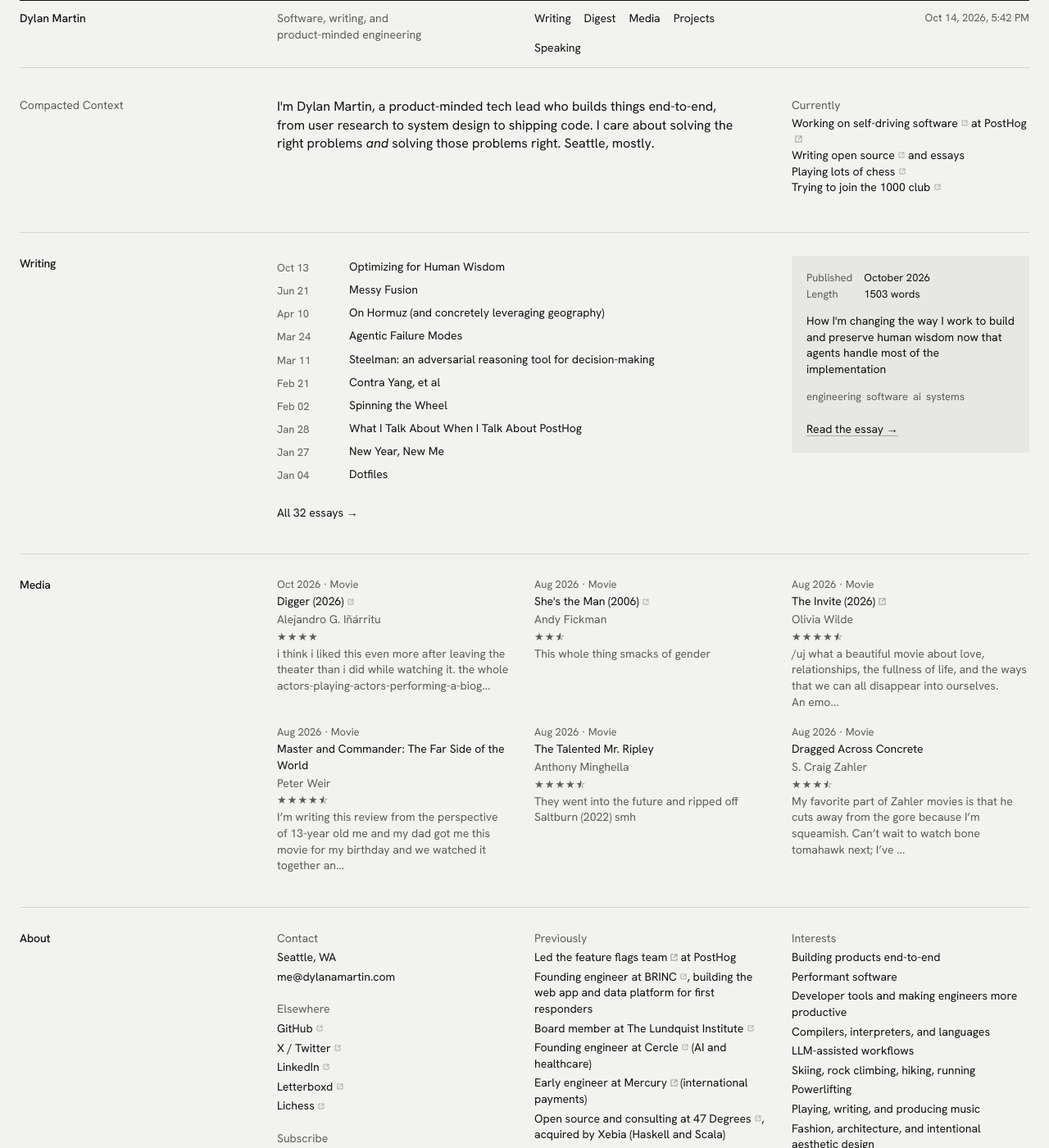
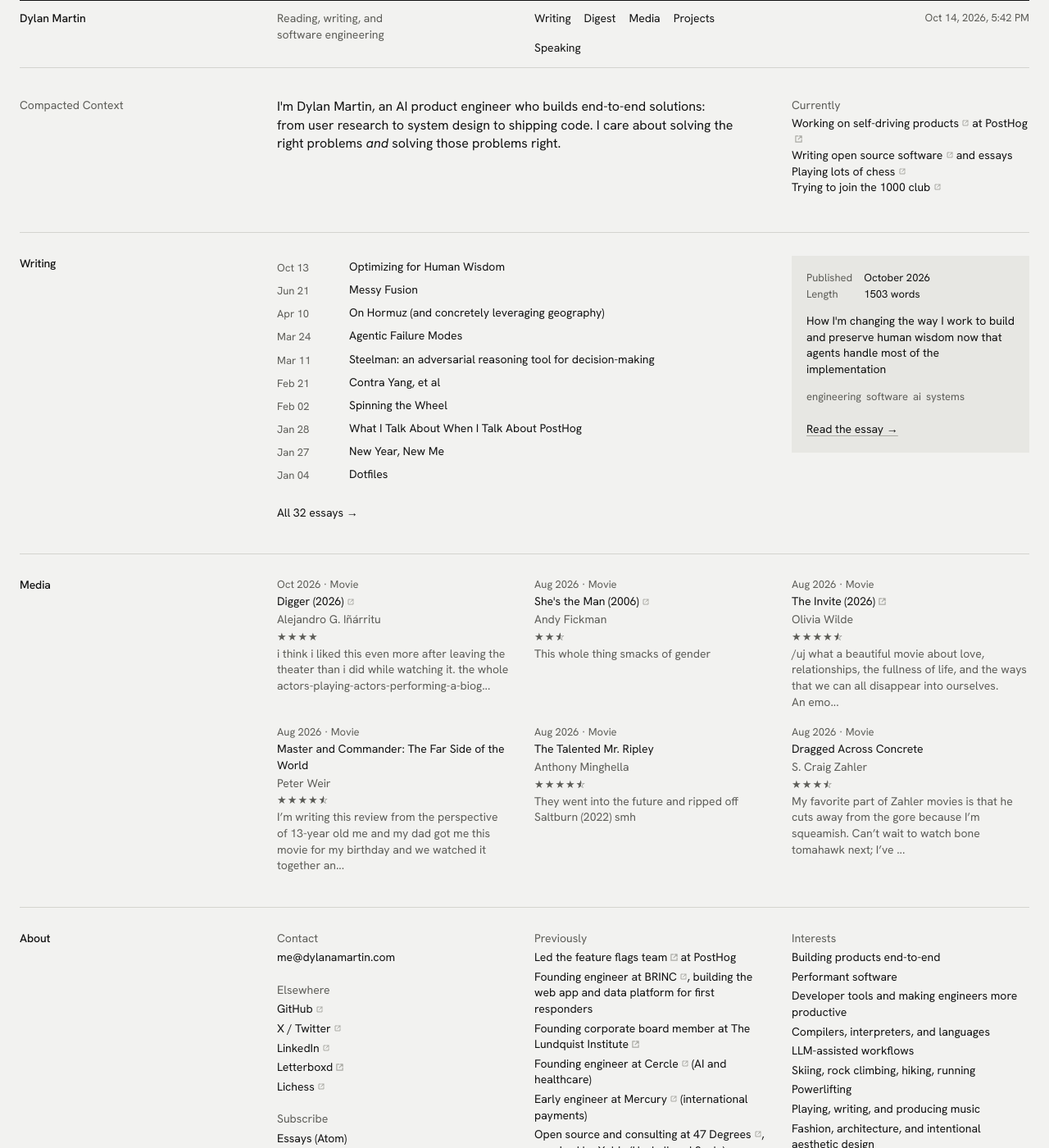
Before and after one commit to dmarticus/dmarticus.github.io, a Jekyll site: the page built from index.html, in a window 1280 px wide and 1400 px high. Shown: the whole window at 82% size. Built offline with Jekyll 4.4.1, drawn with Linux system fonts in a browser that asks for light colours; some of the changed lines change nothing that is shown.

Commit message:
Copy edits to the intro, bar description, and Currently list

```diff
--- a/_includes/navigation.html
+++ b/_includes/navigation.html
@@ -1,6 +1,6 @@
 <header class="bar g">
     <div class="bar-name"><a href="/">Dylan Martin</a></div>
-    <div class="bar-desc">Software, writing, and<br />product-minded engineering</div>
+    <div class="bar-desc">Reading, writing, and<br />software engineering</div>
     <nav class="site-nav" aria-label="Sections">
         <ul>
             <li><a href="/writing.html" {% if page.url == '/writing.html' or page.collection == 'posts' %}class="active"{% endif %}>Writing</a></li>
--- a/index.html
+++ b/index.html
@@ -6,32 +6,57 @@ title: Home
 <section class="row row-open g">
     <div class="row-label dim">Compacted Context</div>
     <p class="intro">
-        I'm Dylan Martin, a product-minded tech lead who builds things
-        end-to-end, from user research to system design to shipping code. I
-        care about solving the right problems <em>and</em> solving those
-        problems right. Seattle, mostly.
+        I'm Dylan Martin, an AI product engineer who builds end-to-end
+        solutions: from user research to system design to shipping code. I care
+        about solving the right problems <em>and</em> solving those problems
+        right.
     </p>
     <div class="aside">
         <span class="label">Currently</span>
         <ul class="cols-list" style="list-style: none; padding: 0">
             <li>
                 Working on
-                <a href="https://posthog.com/teams/self-driving" rel="noreferrer" target="_blank">self-driving software</a>
+                <a
+                    href="https://posthog.com/teams/self-driving"
+                    rel="noreferrer"
+                    target="_blank"
+                    >self-driving products</a
+                >
                 at
-                <a href="https://www.posthog.com/" rel="noreferrer" target="_blank">PostHog</a>
+                <a
+                    href="https://www.posthog.com/"
+                    rel="noreferrer"
+                    target="_blank"
+                    >PostHog</a
+                >
             </li>
             <li>
                 Writing
-                <a href="https://github.com/dmarticus/" rel="noreferrer" target="_blank">open source</a>
+                <a
+                    href="https://github.com/dmarticus/"
+                    rel="noreferrer"
+                    target="_blank"
+                    >open source software</a
+                >
                 and <a href="/writing.html">essays</a>
             </li>
             <li>
                 Playing lots of
-                <a href="https://lichess.org/@/dmarticus" rel="noreferrer" target="_blank">chess</a>
+                <a
+                    href="https://lichess.org/@/dmarticus"
+                    rel="noreferrer"
+                    target="_blank"
+                    >chess</a
+                >
             </li>
             <li>
                 Trying to join the
-                <a href="https://www.menshealth.com/fitness/a37989261/1000-pound-club/" rel="noreferrer" target="_blank">1000 club</a>
+                <a
+                    href="https://www.menshealth.com/fitness/a37989261/1000-pound-club/"
+                    rel="noreferrer"
+                    target="_blank"
+                    >1000 club</a
+                >
             </li>
         </ul>
     </div>
@@ -41,32 +66,42 @@ title: Home
     <div class="row-label">
         <h2><a href="/writing.html">Writing</a></h2>
     </div>
-    {% assign recent = site.posts | slice: 0, 10 %}
-    {% include post-list.html posts=recent more="All 32 essays" %}
+    {% assign recent = site.posts | slice: 0, 10 %} {% include post-list.html
+    posts=recent more="All 32 essays" %}
 </section>
 
 <section class="row g" id="media">
     <div class="row-label">
         <h2><a href="/media.html">Media</a></h2>
     </div>
-    {% assign recent_log = site.data.log | sort: "date" | reverse | slice: 0, 6 %}
+    {% assign recent_log = site.data.log | sort: "date" | reverse | slice: 0, 6
+    %}
     <div class="reading">
         {% for entry in recent_log %}
         <article>
             <span class="num dim">
-                {% if entry.date.size > 4 %}{{ entry.date | date: "%b %Y" }}{% else %}{{ entry.date }}{% endif %}
-                &middot; {{ entry.type | capitalize }}
+                {% if entry.date.size > 4 %}{{ entry.date | date: "%b %Y" }}{%
+                else %}{{ entry.date }}{% endif %} &middot; {{ entry.type |
+                capitalize }}
             </span>
             {% if entry.url %}
-            <a href="{{ entry.url }}" rel="noreferrer" target="_blank">{{ entry.title }}</a>
+            <a href="{{ entry.url }}" rel="noreferrer" target="_blank"
+                >{{ entry.title }}</a
+            >
             {% elsif entry.letterboxd %}
-            <a href="{{ entry.letterboxd }}" rel="noreferrer" target="_blank">{{ entry.title }}{% if entry.year %} ({{ entry.year }}){% endif %}</a>
+            <a href="{{ entry.letterboxd }}" rel="noreferrer" target="_blank"
+                >{{ entry.title }}{% if entry.year %} ({{ entry.year }}){% endif
+                %}</a
+            >
             {% else %}
             <span>{{ entry.title }}</span>
-            {% endif %}
-            {% if entry.creator %}<span class="dim">{{ entry.creator }}</span>{% endif %}
-            {% if entry.rating %}<span class="rating num">{% include stars.html rating=entry.rating %}</span>{% endif %}
-            {% if entry.note %}<span class="note">{{ entry.note | strip_html | truncate: 140 }}</span>{% endif %}
+            {% endif %} {% if entry.creator %}<span class="dim"
+                >{{ entry.creator }}</span
+            >{% endif %} {% if entry.rating %}<span class="rating num"
+                >{% include stars.html rating=entry.rating %}</span
+            >{% endif %} {% if entry.note %}<span class="note"
+                >{{ entry.note | strip_html | truncate: 140 }}</span
+            >{% endif %}
         </article>
         {% endfor %}
     </div>
@@ -81,18 +116,56 @@ title: Home
             <div class="block">
                 <span class="label">Contact</span>
                 <ul>
-                    <li>Seattle, WA</li>
-                    <li><a href="mailto:me@dylanamartin.com">me@dylanamartin.com</a></li>
+                    <li>
+                        <a href="mailto:me@dylanamartin.com"
+                            >me@dylanamartin.com</a
+                        >
+                    </li>
                 </ul>
             </div>
             <div class="block">
                 <span class="label">Elsewhere</span>
                 <ul>
-                    <li><a href="https://github.com/dmarticus/" rel="noreferrer" target="_blank">GitHub</a></li>
-                    <li><a href="https://www.x.com/dmarticus/" rel="noreferrer" target="_blank">X / Twitter</a></li>
-                    <li><a href="https://www.linkedin.com/in/dmarticus/" rel="noreferrer" target="_blank">LinkedIn</a></li>
-                    <li><a href="https://letterboxd.com/dmarticus/" rel="noreferrer" target="_blank">Letterboxd</a></li>
-                    <li><a href="https://lichess.org/@/dmarticus" rel="noreferrer" target="_blank">Lichess</a></li>
+                    <li>
+                        <a
+                            href="https://github.com/dmarticus/"
+                            rel="noreferrer"
+                            target="_blank"
+                            >GitHub</a
+                        >
+                    </li>
+                    <li>
+                        <a
+                            href="https://www.x.com/dmarticus/"
+                            rel="noreferrer"
+                            target="_blank"
+                            >X / Twitter</a
+                        >
+                    </li>
+                    <li>
+                        <a
+                            href="https://www.linkedin.com/in/dmarticus/"
+                            rel="noreferrer"
+                            target="_blank"
+                            >LinkedIn</a
+                        >
+                    </li>
+                    <li>
+                        <a
+                            href="https://letterboxd.com/dmarticus/"
+                            rel="noreferrer"
+                            target="_blank"
+                            >Letterboxd</a
+                        >
+                    </li>
+                    <li>
+                        <a
+                            href="https://lichess.org/@/dmarticus"
+                            rel="noreferrer"
+                            target="_blank"
+                            >Lichess</a
+                        >
+                    </li>
                 </ul>
             </div>
             <div class="block">
@@ -107,14 +180,83 @@ title: Home
             <div class="block">
                 <span class="label">Previously</span>
                 <ul>
-                    <li>Led the <a href="https://posthog.com/teams/feature-flags" rel="noreferrer" target="_blank">feature flags team</a> at PostHog</li>
-                    <li>Founding engineer at <a href="https://brincdrones.com/" rel="noreferrer" target="_blank">BRINC</a>, building the web app and data platform for first responders</li>
-                    <li>Board member at <a href="https://lundquist.org/" rel="noreferrer" target="_blank">The Lundquist Institute</a></li>
-                    <li>Founding engineer at <a href="https://www.cercle.ai/" rel="noreferrer" target="_blank">Cercle</a> (AI and healthcare)</li>
-                    <li>Early engineer at <a href="https://mercury.com/about" rel="noreferrer" target="_blank">Mercury</a> (international payments)</li>
-                    <li>Open source and consulting at <a href="https://xebia.com/digital-products-platforms/functional-programming/" rel="noreferrer" target="_blank">47 Degrees</a>, acquired by Xebia (Haskell and Scala)</li>
-                    <li>Five years at <a href="https://www.qualtrics.com/qualtrics-life/why-qualtrics-dylan-martin-software-engineer-seattle-wa/" rel="noreferrer" target="_blank">Qualtrics</a> (test tooling, distributed systems)</li>
-                    <li>Physics, CS, math, film, and music at <a href="https://www.whitman.edu/" rel="noreferrer" target="_blank">Whitman College</a></li>
+                    <li>
+                        Led the
+                        <a
+                            href="https://posthog.com/teams/feature-flags"
+                            rel="noreferrer"
+                            target="_blank"
+                            >feature flags team</a
+                        >
+                        at PostHog
+                    </li>
+                    <li>
+                        Founding engineer at
+                        <a
+                            href="https://brincdrones.com/"
+                            rel="noreferrer"
+                            target="_blank"
+                            >BRINC</a
+                        >, building the web app and data platform for first
+                        responders
+                    </li>
+                    <li>
+                        Founding corporate board member at
+                        <a
+                            href="https://lundquist.org/"
+                            rel="noreferrer"
+                            target="_blank"
+                            >The Lundquist Institute</a
+                        >
+                    </li>
+                    <li>
+                        Founding engineer at
+                        <a
+                            href="https://www.cercle.ai/"
+                            rel="noreferrer"
+                            target="_blank"
+                            >Cercle</a
+                        >
+                        (AI and healthcare)
+                    </li>
+                    <li>
+                        Early engineer at
+                        <a
+                            href="https://mercury.com/about"
+                            rel="noreferrer"
+                            target="_blank"
+                            >Mercury</a
+                        >
+                        (international payments)
+                    </li>
+                    <li>
+                        Open source and consulting at
+                        <a
+                            href="https://xebia.com/digital-products-platforms/functional-programming/"
+                            rel="noreferrer"
+                            target="_blank"
+                            >47 Degrees</a
+                        >, acquired by Xebia (Haskell and Scala)
+                    </li>
+                    <li>
+                        Five years at
+                        <a
+                            href="https://www.qualtrics.com/qualtrics-life/why-qualtrics-dylan-martin-software-engineer-seattle-wa/"
+                            rel="noreferrer"
+                            target="_blank"
+                            >Qualtrics</a
+                        >
+                        (test tooling, distributed systems)
+                    </li>
+                    <li>
+                        Physics, CS, math, film, and music at
+                        <a
+                            href="https://www.whitman.edu/"
+                            rel="noreferrer"
+                            target="_blank"
+                            >Whitman College</a
+                        >
+                    </li>
                 </ul>
             </div>
         </div>
@@ -124,13 +266,17 @@ title: Home
                 <ul>
                     <li>Building products end-to-end</li>
                     <li>Performant software</li>
-                    <li>Developer tools and making engineers more productive</li>
+                    <li>
+                        Developer tools and making engineers more productive
+                    </li>
                     <li>Compilers, interpreters, and languages</li>
                     <li>LLM-assisted workflows</li>
                     <li>Skiing, rock climbing, hiking, running</li>
                     <li>Powerlifting</li>
                     <li>Playing, writing, and producing music</li>
-                    <li>Fashion, architecture, and intentional aesthetic design</li>
+                    <li>
+                        Fashion, architecture, and intentional aesthetic design
+                    </li>
                     <li>Ergonomic keyboards</li>
                 </ul>
             </div>
@@ -138,10 +284,19 @@ title: Home
                 <span class="label">Fun facts</span>
                 <ul>
                     <li>Skied on four continents</li>
-                    <li>Climbed the tallest mountains in Colorado and Washington</li>
+                    <li>
+                        Climbed the tallest mountains in Colorado and Washington
+                    </li>
                     <li>Left-handed</li>
                     <li>Dual citizen of Panama and the United States</li>
-                    <li><a href="https://www.independent.ie/style/fashion/fashion-news/shes-done-it-again-designer-laura-jayne-halton-wins-another-best-dressed-lady-prize-at-leopardstown-34430892.html" rel="noreferrer" target="_blank">Accidentally won a fashion contest in Dublin</a></li>
+                    <li>
+                        <a
+                            href="https://www.independent.ie/style/fashion/fashion-news/shes-done-it-again-designer-laura-jayne-halton-wins-another-best-dressed-lady-prize-at-leopardstown-34430892.html"
+                            rel="noreferrer"
+                            target="_blank"
+                            >Accidentally won a fashion contest in Dublin</a
+                        >
+                    </li>
                 </ul>
             </div>
         </div>
```
